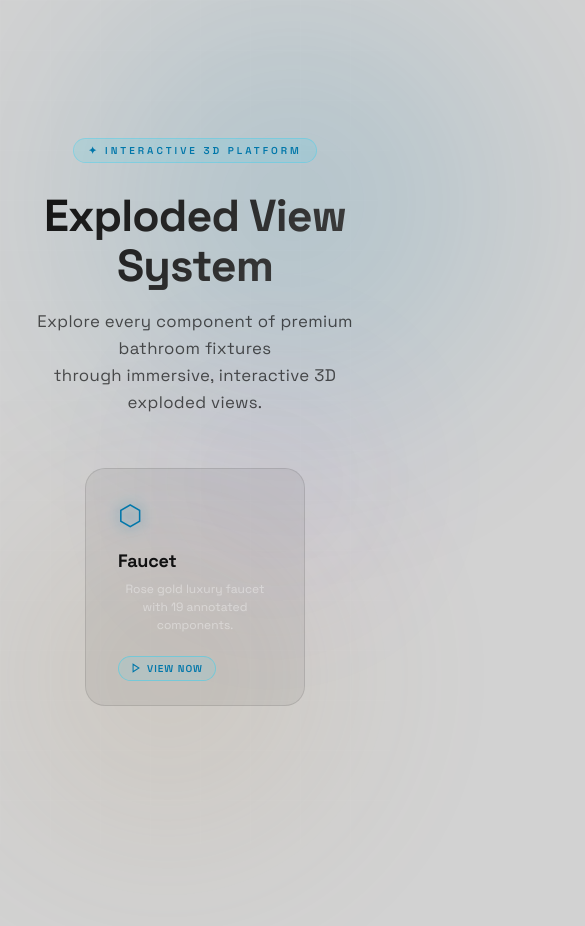
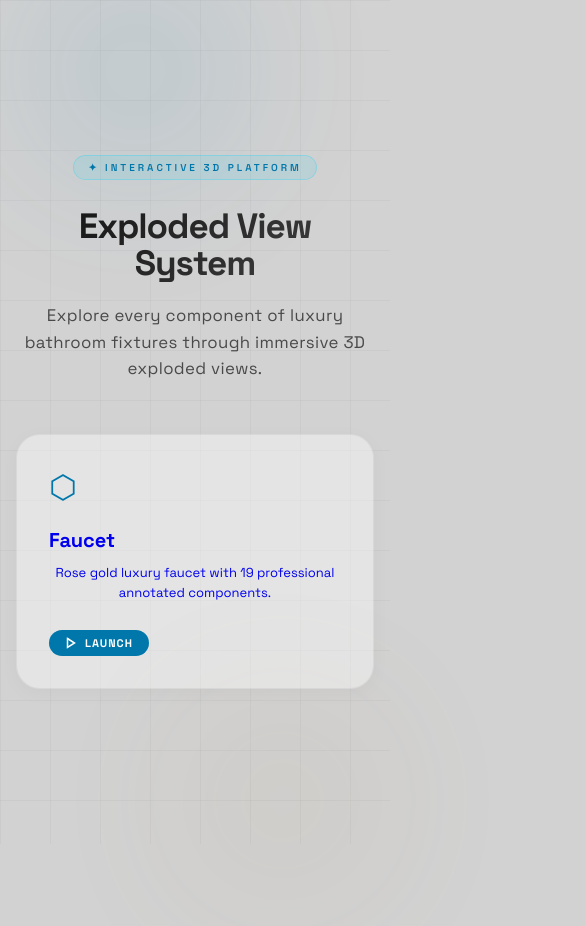
Before and after one commit to Avrsxvr/3D-Model-Exploded-View, a website built with Vite: page index.html in a window 390 px wide. Shown: the top 926 px of the page, 585 px wide, since content can reach past the window. Built offline with nearby package versions, Linux system fonts and the light colour scheme.

Commit message:
feat: complete mobile responsiveness improvements and remove components list sidebar

```diff
--- a/index.html
+++ b/index.html
@@ -28,14 +28,15 @@
 
     body {
       background: var(--bg);
-      color: #fff;
+      color: #1a1a1a;
       font-family: 'Space Grotesk', 'Inter', sans-serif;
       min-height: 100vh;
       display: flex;
       flex-direction: column;
       align-items: center;
       justify-content: center;
-      overflow: hidden;
+      overflow-x: hidden;
+      padding: 24px;
     }
 
     /* Ambient background orbs */
@@ -48,60 +49,40 @@
     }
 
     .orb-1 {
-      width: 650px;
-      height: 650px;
+      width: clamp(300px, 50vw, 650px);
+      height: clamp(300px, 50vw, 650px);
       background: radial-gradient(circle, var(--cyan), transparent 70%);
-      top: -15%;
-      left: -10%;
+      top: -10%;
+      left: -5%;
       animation: drift1 22s ease-in-out infinite alternate;
     }
 
     .orb-2 {
-      width: 500px;
-      height: 500px;
+      width: clamp(250px, 40vw, 500px);
+      height: clamp(250px, 40vw, 500px);
       background: radial-gradient(circle, var(--gold), transparent 70%);
       bottom: -10%;
-      right: -8%;
+      right: -5%;
       animation: drift2 28s ease-in-out infinite alternate;
     }
 
-    .orb-3 {
-      width: 300px;
-      height: 300px;
-      background: radial-gradient(circle, #a855f7, transparent 70%);
-      top: 40%;
-      left: 30%;
-      animation: drift3 18s ease-in-out infinite alternate;
-      opacity: 0.1;
-    }
-
     @keyframes drift1 {
-      0% {
+      from {
         transform: translate(0, 0);
       }
 
-      100% {
-        transform: translate(60px, 40px);
+      to {
+        transform: translate(40px, 40px);
       }
     }
 
     @keyframes drift2 {
-      0% {
+      from {
         transform: translate(0, 0);
       }
 
-      100% {
-        transform: translate(-50px, -30px);
-      }
-    }
-
-    @keyframes drift3 {
-      0% {
-        transform: translate(0, 0);
-      }
-
-      100% {
-        transform: translate(30px, -40px);
+      to {
+        transform: translate(-40px, -40px);
       }
     }
 
@@ -111,9 +92,10 @@
       inset: 0;
       pointer-events: none;
       background-image:
-        linear-gradient(rgba(255, 255, 255, 0.022) 1px, transparent 1px),
-        linear-gradient(90deg, rgba(255, 255, 255, 0.022) 1px, transparent 1px);
+        linear-gradient(rgba(0, 0, 0, 0.03) 1px, transparent 1px),
+        linear-gradient(90deg, rgba(0, 0, 0, 0.03) 1px, transparent 1px);
       background-size: 50px 50px;
+      z-index: 0;
     }
 
     /* Hero text */
@@ -141,11 +123,11 @@
     }
 
     h1 {
-      font-size: clamp(2.8rem, 6vw, 4.5rem);
+      font-size: clamp(2.2rem, 8vw, 4.5rem);
       font-weight: 700;
-      letter-spacing: -0.02em;
-      line-height: 1.1;
-      margin-bottom: 18px;
+      letter-spacing: -0.03em;
+      line-height: 1.05;
+      margin-bottom: 20px;
       background: linear-gradient(135deg, #111111 0%, #444444 100%);
       -webkit-background-clip: text;
       -webkit-text-fill-color: transparent;
@@ -165,7 +147,7 @@
     /* Product cards */
     .cards {
       display: flex;
-      gap: 20px;
+      gap: 24px;
       justify-content: center;
       flex-wrap: wrap;
       animation: fadeInUp 0.9s ease-out 0.35s both;
@@ -177,95 +159,85 @@
       flex-direction: column;
       align-items: flex-start;
       text-decoration: none;
-      padding: 28px 32px 24px;
-      width: 220px;
-      background: rgba(0, 0, 0, 0.05);
-      border: 1px solid rgba(0, 0, 0, 0.1);
-      border-radius: 20px;
-      backdrop-filter: blur(12px);
+      padding: 32px;
+      width: 100%;
+      max-width: 280px;
+      background: rgba(255, 255, 255, 0.4);
+      border: 1px solid rgba(0, 0, 0, 0.05);
+      border-radius: 24px;
+      backdrop-filter: blur(16px);
+      -webkit-backdrop-filter: blur(16px);
       transition: all 0.4s cubic-bezier(0.165, 0.84, 0.44, 1);
-      overflow: hidden;
+      box-shadow: 0 4px 20px rgba(0, 0, 0, 0.03);
     }
 
-    .card::before {
-      content: '';
-      position: absolute;
-      inset: 0;
-      border-radius: 20px;
-      background: var(--card-glow);
-      opacity: 0;
-      transition: opacity 0.4s ease;
-    }
-
-    .card:hover::before {
-      opacity: 1;
+    .card-faucet {
+      --card-color: rgba(0, 119, 170, 0.3);
     }
 
     .card:hover {
-      transform: translateY(-6px);
+      transform: translateY(-8px);
+      background: rgba(255, 255, 255, 0.6);
+      box-shadow: 0 20px 40px rgba(0, 0, 0, 0.08);
       border-color: var(--card-color);
-      box-shadow: 0 20px 60px rgba(0, 0, 0, 0.4), 0 0 40px var(--card-shadow);
-    }
-
-    .card-faucet {
-      --card-color: rgba(0, 212, 255, 0.4);
-      --card-glow: radial-gradient(ellipse at 50% 0%, rgba(0, 212, 255, 0.06) 0%, transparent 60%);
-      --card-shadow: rgba(0, 212, 255, 0.15);
     }
 
     .card-icon {
-      font-size: 28px;
-      margin-bottom: 16px;
+      font-size: 32px;
+      margin-bottom: 20px;
+      color: var(--cyan);
       transition: transform 0.4s ease;
     }
 
     .card:hover .card-icon {
-      transform: scale(1.15) rotate(10deg);
+      transform: scale(1.1) rotate(10deg);
     }
 
     .card-name {
-      font-family: 'Space Grotesk', sans-serif;
-      font-size: 18px;
+      font-size: 20px;
       font-weight: 700;
-      color: #111;
-      letter-spacing: -0.01em;
-      margin-bottom: 8px;
+      color: var(--text);
+      margin-bottom: 10px;
     }
 
     .card-desc {
-      font-size: 12px;
-      color: rgba(255, 255, 255, 0.38);
+      font-size: 13px;
+      color: var(--text-muted);
       line-height: 1.5;
-      margin-bottom: 22px;
+      margin-bottom: 28px;
     }
 
     .card-tag {
       display: inline-flex;
       align-items: center;
-      gap: 6px;
-      font-size: 10px;
-      font-weight: 600;
+      gap: 8px;
+      font-size: 11px;
+      font-weight: 700;
       letter-spacing: 1px;
       text-transform: uppercase;
-      padding: 5px 12px;
-      border-radius: 30px;
-      border: 1px solid;
-      margin-top: auto;
+      padding: 6px 16px;
+      border-radius: 40px;
+      background: var(--cyan);
+      color: white;
+      transition: background 0.3s ease;
     }
 
-    .card-faucet .card-icon {
-      color: var(--cyan);
-      filter: drop-shadow(0 0 8px var(--cyan));
+    .card:hover .card-tag {
+      background: #005f88;
     }
 
-    .card-faucet .card-tag {
-      color: var(--cyan);
-      border-color: rgba(0, 212, 255, 0.35);
-      background: rgba(0, 212, 255, 0.08);
-    }
+    @media (max-width: 480px) {
+      body {
+        padding: 40px 16px;
+      }
 
-    .card-tag svg {
-      flex-shrink: 0;
+      .card {
+        max-width: 100%;
+      }
+
+      .hero {
+        padding: 0;
+      }
     }
 
     @keyframes fadeInDown {
@@ -298,25 +270,23 @@
   <div class="grid"></div>
   <div class="orb orb-1"></div>
   <div class="orb orb-2"></div>
-  <div class="orb orb-3"></div>
 
   <section class="hero">
     <div class="badge">✦ Interactive 3D Platform</div>
     <h1>Exploded View<br>System</h1>
-    <p class="subtitle">Explore every component of premium bathroom fixtures<br>through immersive, interactive 3D
-      exploded views.</p>
+    <p class="subtitle">Explore every component of luxury bathroom fixtures through immersive 3D exploded views.</p>
 
     <div class="cards">
       <!-- Faucet Card -->
       <a href="/faucet/" class="card card-faucet">
         <div class="card-icon">⬡</div>
         <div class="card-name">Faucet</div>
-        <div class="card-desc">Rose gold luxury faucet with 19 annotated components.</div>
+        <div class="card-desc">Rose gold luxury faucet with 19 professional annotated components.</div>
         <span class="card-tag">
-          <svg width="10" height="10" viewBox="0 0 24 24" fill="none" stroke="currentColor" stroke-width="2.5">
+          <svg width="12" height="12" viewBox="0 0 24 24" fill="none" stroke="currentColor" stroke-width="3">
             <polygon points="5 3 19 12 5 21 5 3" />
           </svg>
-          View Now
+          Launch
         </span>
       </a>
 
```
Also changed, not shown: faucet/index.html (+13 -0 lines), src/style.css (+91 -155 lines).
